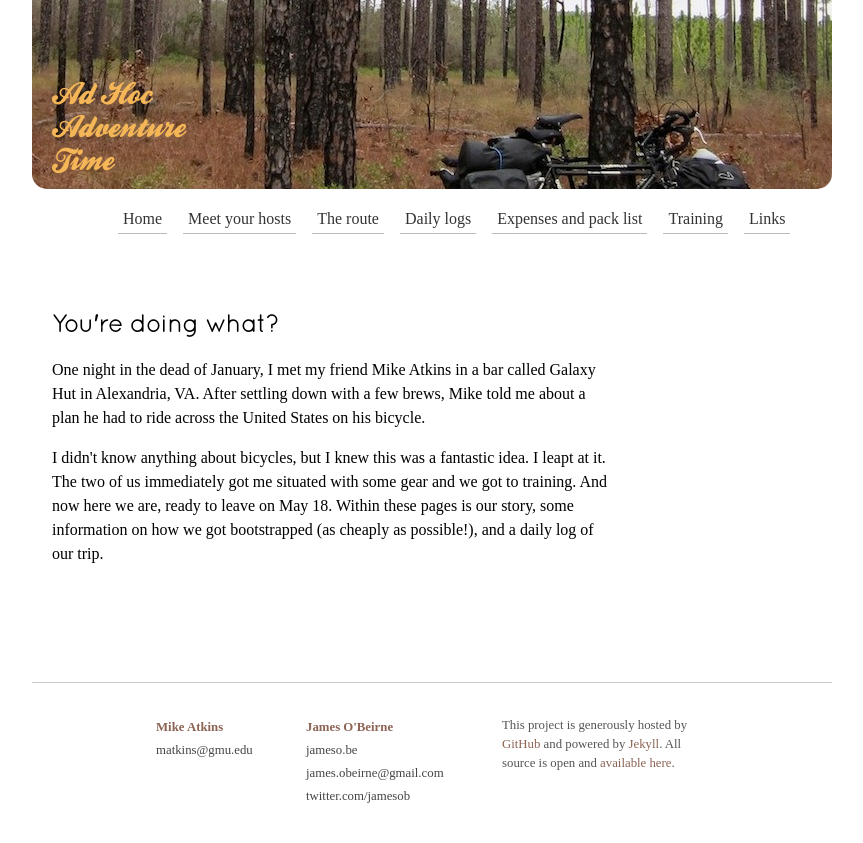
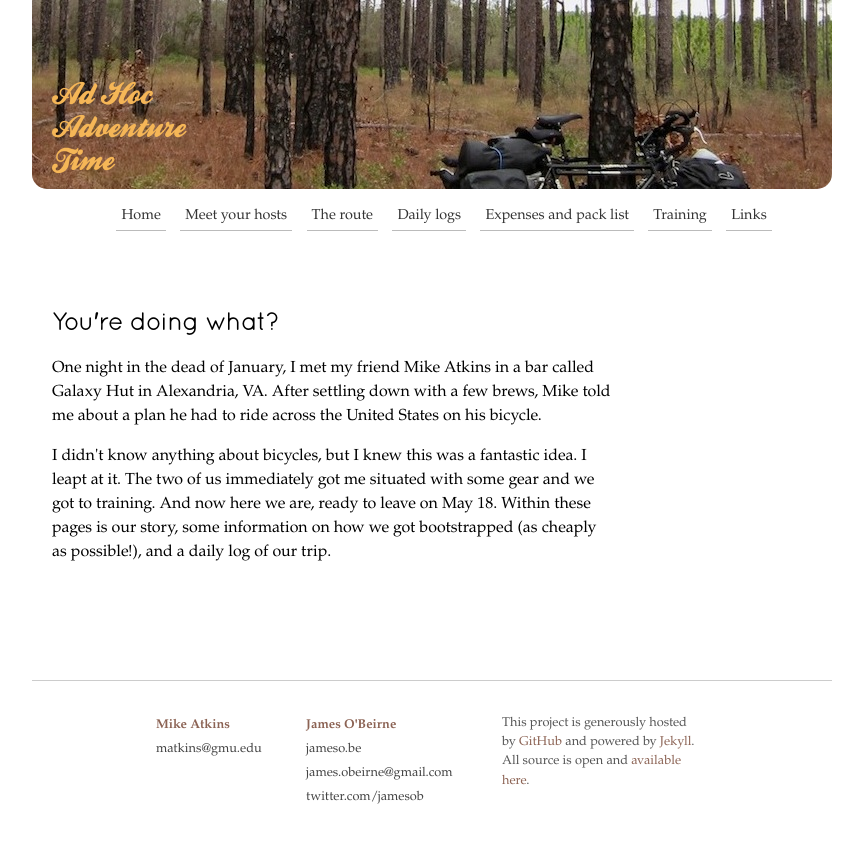
Before and after one commit to jamesob/biketrip, a Jekyll site: the page built from index.html, in a window 1280 px wide. Shown: the top 843 px of the page, without its empty margins (208-1071 px from the left). Built offline with Jekyll 4.4.1, drawn with Linux system fonts in a browser that asks for light colours.

Commit message:
*way* nicer looking default font

```diff
--- a/css/presentation.css
+++ b/css/presentation.css
@@ -22,9 +22,22 @@
   font-family: "Quicksand";
   src: url("/fonts/Quicksand_Light.otf");
 }
+
+/* yanked from web.mit.edu/jmorzins/www/palatino.html */
+body { font-family:
+       "Palatino Linotype", /* Windows */
+       "URW Palladio L",    /* Unix+FontConfig */
+       "palladio l",	    /* Unix+X+freetype */
+       palatino,	    /* Macos */
+       "book antiqua",	    /* Win95 */
+       serif;
+       font-size: 16px;
+}
+
 h1, h2, h3, h4 {
   font-family: "Quicksand";
 }
+
 
 h1 {
   margin-bottom: 40px;
@@ -105,6 +118,7 @@ img.bio {
 }
 
 #nav {
+  font-size: 0.9em;
   padding-right: 20px;
 }
 
```
